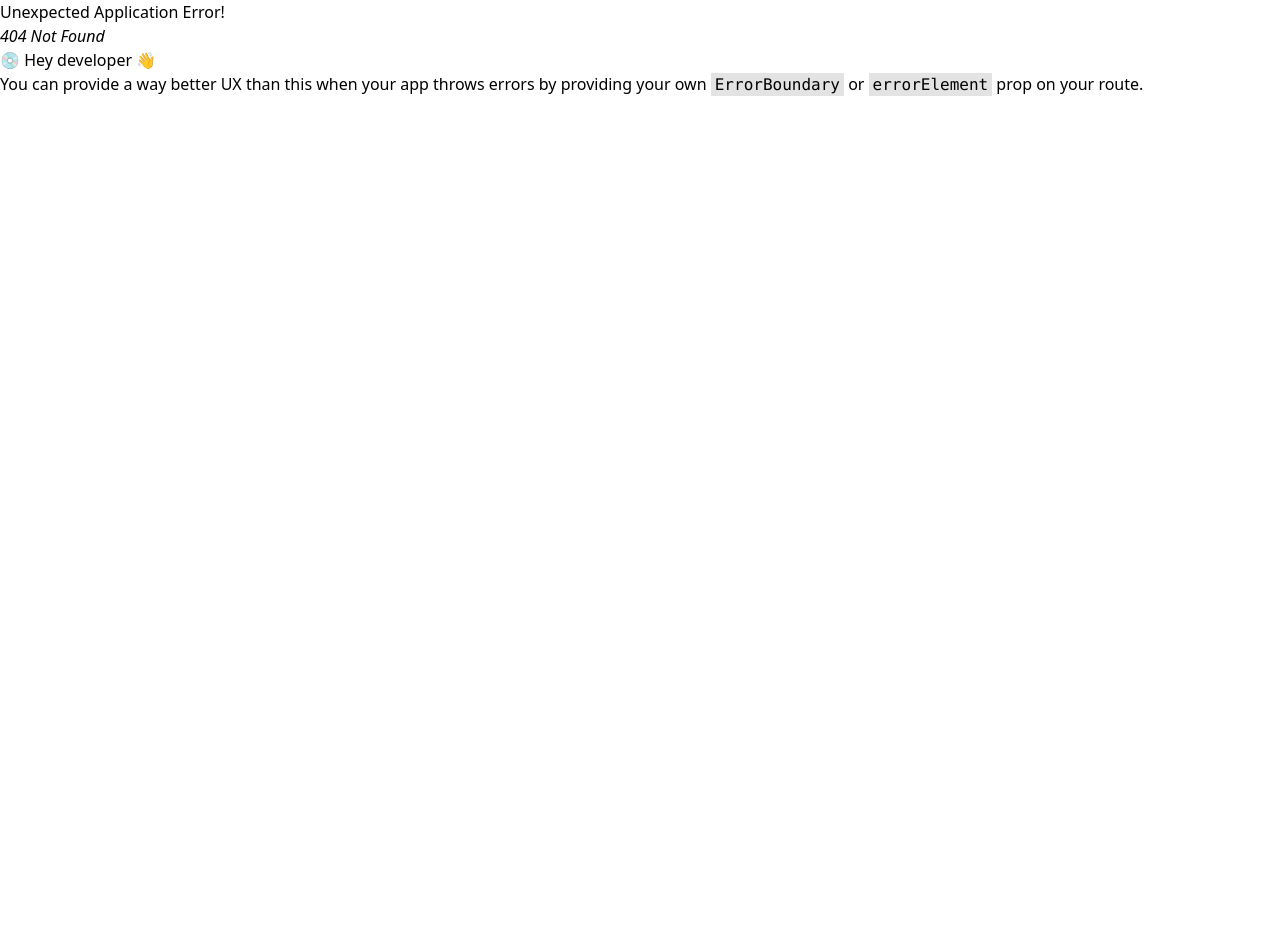
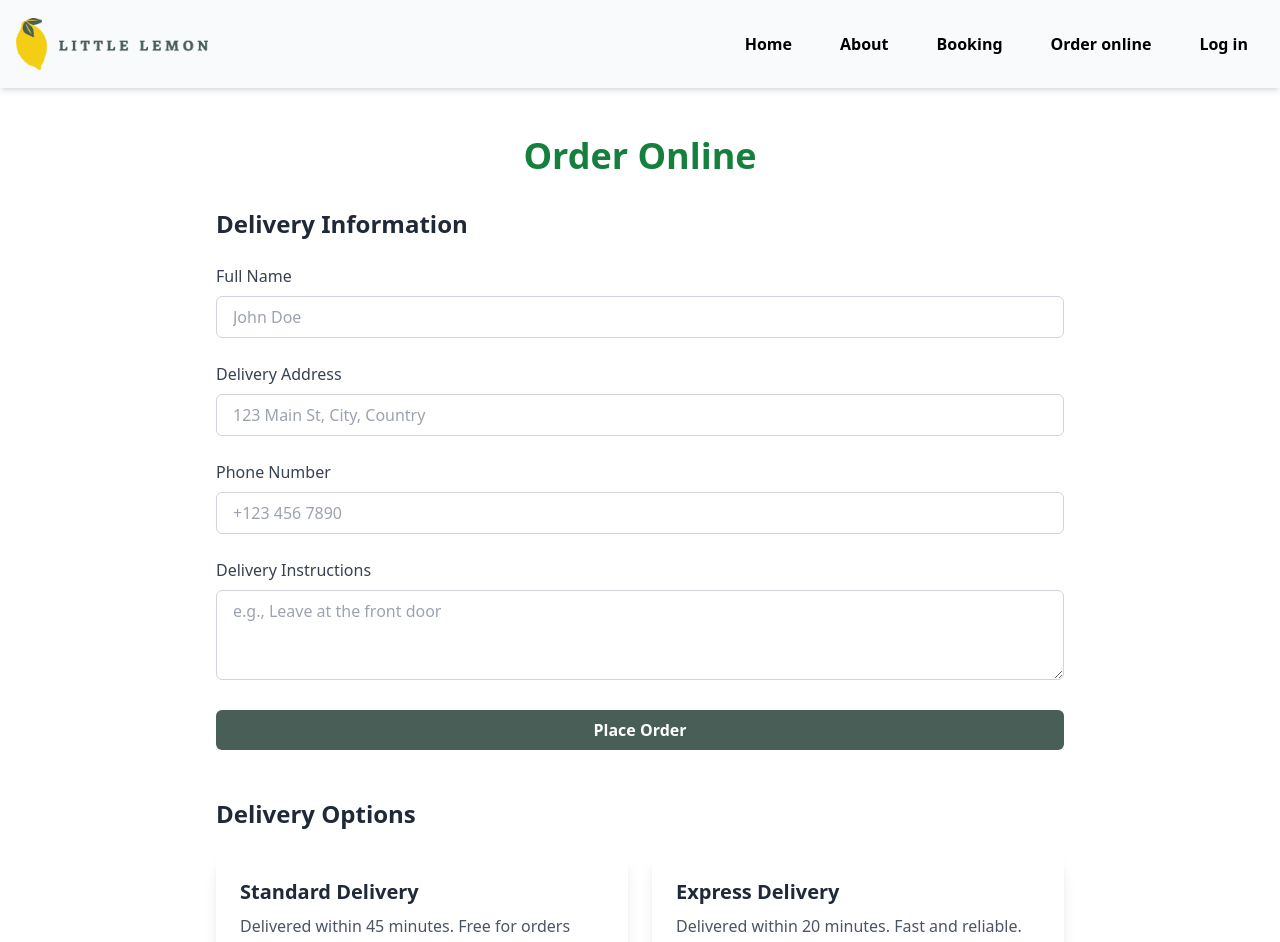
Before and after one commit to Mampionona33/Little-Lemon, a React (Vite) app: page /order-online in a window 1280 px wide. Before the commit this address had no page. Shown: the top 942 px of the page. Before the commit the page ends 800 px from the top, so only its background shows below. Built offline with nearby package versions, Linux system fonts and the light colour scheme.

Commit message:
fini correction section 3 home page

```diff
--- a/src/pages/Booking/Booking.tsx
+++ b/src/pages/Booking/Booking.tsx
@@ -49,7 +49,7 @@ const Booking = () => {
                 type="date"
                 id="date"
                 {...register("date")}
-                className="border border-gray-300 rounded-lg p-2 focus:ring-2 focus:ring-blue-400 focus:outline-none"
+                className="border border-gray-300 rounded-lg p-2 focus:ring-2 focus:ring-green-900 focus:outline-none"
               />
               {errors.date && (
                 <span className="text-red-500 text-sm">
@@ -66,7 +66,7 @@ const Booking = () => {
                 type="time"
                 id="time"
                 {...register("time")}
-                className="border border-gray-300 rounded-lg p-2 focus:ring-2 focus:ring-blue-400 focus:outline-none"
+                className="border border-gray-300 rounded-lg p-2 focus:ring-2 focus:ring-green-900 focus:outline-none"
               />
               {errors.time && (
                 <span className="text-red-500 text-sm">
@@ -87,7 +87,7 @@ const Booking = () => {
                 id="guests_number"
                 {...register("guests_number", { valueAsNumber: true })}
                 min="1"
-                className="border border-gray-300 rounded-lg p-2 focus:ring-2 focus:ring-blue-400 focus:outline-none"
+                className="border border-gray-300 rounded-lg p-2 focus:ring-2 focus:ring-green-900 focus:outline-none"
                 placeholder="1"
               />
               {errors.guests_number && (
@@ -108,7 +108,7 @@ const Booking = () => {
                 id="instruction"
                 {...register("instruction")}
                 rows={3}
-                className="border border-gray-300 rounded-lg p-2 focus:ring-2 focus:ring-blue-400 focus:outline-none"
+                className="border border-gray-300 rounded-lg p-2 focus:ring-2 focus:ring-green-900 focus:outline-none"
                 placeholder="Extra information..."
               />
             </div>
@@ -130,7 +130,7 @@ const Booking = () => {
                 type="text"
                 id="name"
                 {...register("name")}
-                className="border border-gray-300 rounded-lg p-2 focus:ring-2 focus:ring-blue-400 focus:outline-none"
+                className="border border-gray-300 rounded-lg p-2 focus:ring-2 focus:ring-green-900 focus:outline-none"
                 placeholder="John Doe"
               />
               {errors.name && (
@@ -148,7 +148,7 @@ const Booking = () => {
                 type="email"
                 id="email"
                 {...register("email")}
-                className="border border-gray-300 rounded-lg p-2 focus:ring-2 focus:ring-blue-400 focus:outline-none"
+                className="border border-gray-300 rounded-lg p-2 focus:ring-2 focus:ring-green-900 focus:outline-none"
                 placeholder="example@email.com"
               />
               {errors.email && (
@@ -166,7 +166,7 @@ const Booking = () => {
                 type="tel"
                 id="phone"
                 {...register("phone")}
-                className="border border-gray-300 rounded-lg p-2 focus:ring-2 focus:ring-blue-400 focus:outline-none"
+                className="border border-gray-300 rounded-lg p-2 focus:ring-2 focus:ring-green-900 focus:outline-none"
                 placeholder="1234567890"
               />
               {errors.phone && (
@@ -184,7 +184,7 @@ const Booking = () => {
             type="submit"
             className="bg-primary text-white py-2 px-6 rounded-lg font-semibold
               hover:bg-secondary hover:text-primary transition duration-300 shadow-md
-              focus:ring-2 focus:ring-blue-400 focus:outline-none"
+              focus:ring-2 focus:ring-green-900 focus:outline-none"
           >
             Book Now
           </button>
--- /dev/null
+++ b/src/pages/OrderOnline/OrderOnline.tsx
@@ -0,0 +1,87 @@
+const OrderOnline = () => {
+  return (
+    <div className="max-w-4xl mx-auto px-6 py-12">
+      <h1 className="text-4xl font-bold text-center text-green-700 mb-8">
+        Order Online
+      </h1>
+
+      {/* Section de formulaire de commande */}
+      <div className="mb-12">
+        <h2 className="text-2xl font-semibold text-gray-800 mb-6">
+          Delivery Information
+        </h2>
+        <form className="space-y-6">
+          <div>
+            <label className="block text-gray-700 mb-2">Full Name</label>
+            <input
+              type="text"
+              placeholder="John Doe"
+              className="w-full px-4 py-2 border border-gray-300 rounded-md focus:outline-none focus:ring-2 focus:ring-green-600"
+            />
+          </div>
+          <div>
+            <label className="block text-gray-700 mb-2">Delivery Address</label>
+            <input
+              type="text"
+              placeholder="123 Main St, City, Country"
+              className="w-full px-4 py-2 border border-gray-300 rounded-md focus:outline-none focus:ring-2 focus:ring-green-600"
+            />
+          </div>
+          <div>
+            <label className="block text-gray-700 mb-2">Phone Number</label>
+            <input
+              type="tel"
+              placeholder="+123 456 7890"
+              className="w-full px-4 py-2 border border-gray-300 rounded-md focus:outline-none focus:ring-2 focus:ring-green-600"
+            />
+          </div>
+          <div>
+            <label className="block text-gray-700 mb-2">
+              Delivery Instructions
+            </label>
+            <textarea
+              placeholder="e.g., Leave at the front door"
+              className="w-full px-4 py-2 border border-gray-300 rounded-md focus:outline-none focus:ring-2 focus:ring-green-600"
+              rows={3}
+            />
+          </div>
+          <button
+            type="submit"
+            className="font-semibold w-full bg-primary text-white px-4 py-2 rounded-md hover:bg-secondary hover:text-primary transition"
+          >
+            Place Order
+          </button>
+        </form>
+      </div>
+
+      {/* Section des options de livraison */}
+      <div>
+        <h2 className="text-2xl font-semibold text-gray-800 mb-6">
+          Delivery Options
+        </h2>
+        <div className="grid grid-cols-1 md:grid-cols-2 gap-6">
+          <div className="bg-white rounded-lg shadow-lg p-6">
+            <h3 className="text-xl font-bold text-gray-800 mb-2">
+              Standard Delivery
+            </h3>
+            <p className="text-gray-600 mb-4">
+              Delivered within 45 minutes. Free for orders above $20.
+            </p>
+            <p className="text-green-600 font-semibold">$5.00</p>
+          </div>
+          <div className="bg-white rounded-lg shadow-lg p-6">
+            <h3 className="text-xl font-bold text-gray-800 mb-2">
+              Express Delivery
+            </h3>
+            <p className="text-gray-600 mb-4">
+              Delivered within 20 minutes. Fast and reliable.
+            </p>
+            <p className="text-green-600 font-semibold">$10.00</p>
+          </div>
+        </div>
+      </div>
+    </div>
+  );
+};
+
+export default OrderOnline;
--- a/src/routes/Router.tsx
+++ b/src/routes/Router.tsx
@@ -7,6 +7,7 @@ import Home from "../pages/Home/Home";
 import About from "../pages/About/About";
 import MainLayout from "../pages/Layout/MainLayout/MainLayout";
 import Booking from "../pages/Booking/Booking";
+import OrderOnline from "../pages/OrderOnline/OrderOnline";
 
 const appRouter = createBrowserRouter(
   createRoutesFromElements(
@@ -14,6 +15,7 @@ const appRouter = createBrowserRouter(
       <Route path="/" element={<Home />} />
       <Route path="/about" element={<About />} />
       <Route path="/booking" element={<Booking />} />
+      <Route path="/order-online" element={<OrderOnline />} />
     </Route>
   ),
   {
```
Also changed, not shown: 2 other files (tests, documents, lock files or other folders).
